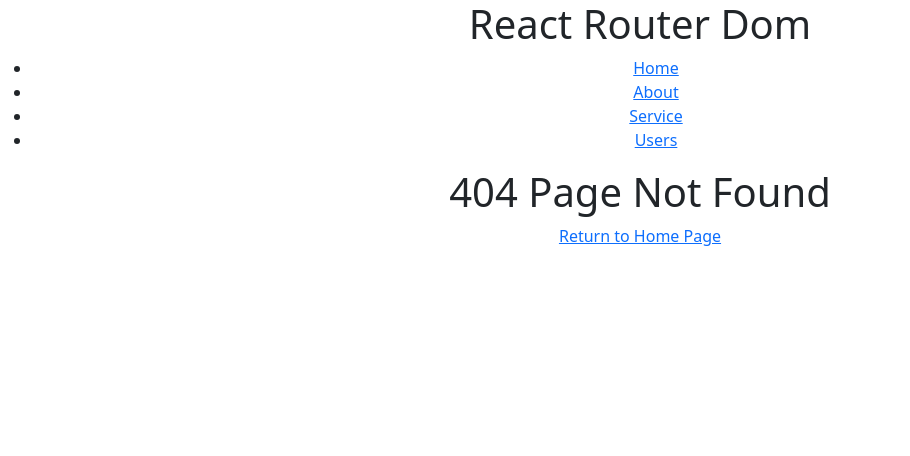
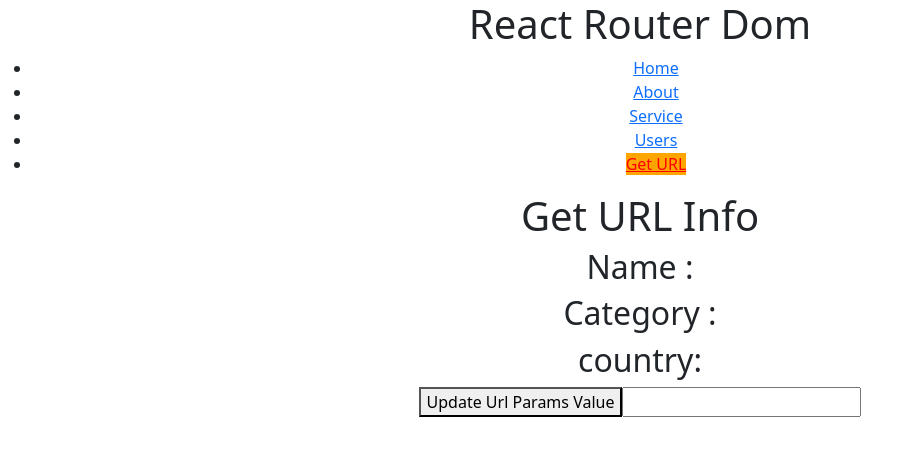
Before and after one commit to TaimoorAli77/code4Education, a React (Create React App) app: page /geturl in a window 1280 px wide. Before the commit this address had no page. Shown: the top 456 px of the page, without its empty margins (0-910 px from the left). Built offline with nearby package versions, Linux system fonts and the light colour scheme.

Commit message:
useNavigate in react router dom

```diff
--- a/src/App.js
+++ b/src/App.js
@@ -6,6 +6,7 @@
 import PageNotFound from './Component/PageNotFound';
 import UserList from './Component/UserList';
 import UserProfile from './Component/UserProfile';
+import GetUrlP from './Component/GetUrlP';
 
 const App = () => {
 
@@ -21,6 +22,7 @@
           <Route path='/service' element={<Service />} />
           <Route path='/user' element={<UserList />} />
           <Route path='/user/:userId' element={<UserProfile />} />
+          <Route path='/geturl' element={<GetUrlP />} />
 
 
           {/* <Route path='/*' element={<h1>Page not Found</h1>} /> */}
--- /dev/null
+++ b/src/Component/GetUrlP.jsx
@@ -0,0 +1,43 @@
+import React from "react";
+import { useSearchParams } from "react-router-dom";
+
+const GetUrlP = () => {
+  const [searchParams, setSearchParams] = useSearchParams();
+  const namee = searchParams.get("name");
+  const category = searchParams.get("cat");
+  const country = searchParams.get("country");
+
+  return (
+    <div>
+      <h1>Get URL Info</h1>
+      <h2>Name : {namee}</h2>
+      <h2>Category : {category}</h2>
+      <h2>country:{country}</h2>
+      <button
+        onClick={() => {
+          setSearchParams({
+            name: "Fawad Aslam",
+            cat: "fashion",
+            country: "China",
+          });
+        }}
+      >
+        Update Url Params Value
+      </button>
+
+      <input
+        type="text"
+        onChange={(e) =>
+          setSearchParams({
+            gym: e.target.value,
+            name: "Fawad Aslam",
+            cat: "fashion",
+            country: "China",
+          })
+        }
+      ></input>
+    </div>
+  );
+};
+
+export default GetUrlP;
--- a/src/Component/Home.jsx
+++ b/src/Component/Home.jsx
@@ -1,10 +1,29 @@
-import React from "react";
+import React, { useEffect } from "react";
+import { useNavigate } from "react-router-dom";
 
 const Home = () => {
-  return <div>
-<h1>Home</h1>
-
-  </div>;
+  const navigate = useNavigate();
+  const urlInfo = (address) => {
+    navigate(address);
+    console.log(address);
+  };
+  const check = (ab) => {
+    if (ab) {
+      navigate("/user");
+    } else {
+      navigate("/geturl");
+    }
+  };
+  return (
+    <div>
+      <h1>Home</h1>
+      <button onClick={() => urlInfo("/about")}>Go to About </button>
+      <button onClick={() => urlInfo("/")}>Go to Home </button>
+      <button onClick={() => check(true)}>Go to User List </button>
+      <button onClick={() => check(false)}>Go to geturl </button>
+      <button onClick={() => navigate(-1)}>Go to Last Page</button>
+    </div>
+  );
 };
 
 export default Home;
--- a/src/Component/Navbar.jsx
+++ b/src/Component/Navbar.jsx
@@ -46,6 +46,16 @@
               Users
             </NavLink>
           </li>
+          <li>
+            <NavLink
+              style={({ isActive }) => {
+                return { background: isActive ? "Orange" : "transparent" };
+              }}
+              to="/geturl"
+            >
+              Get URL
+            </NavLink>
+          </li>
         </ul>
       </nav>
     </div>
```
Also changed, not shown: inf.txt.
